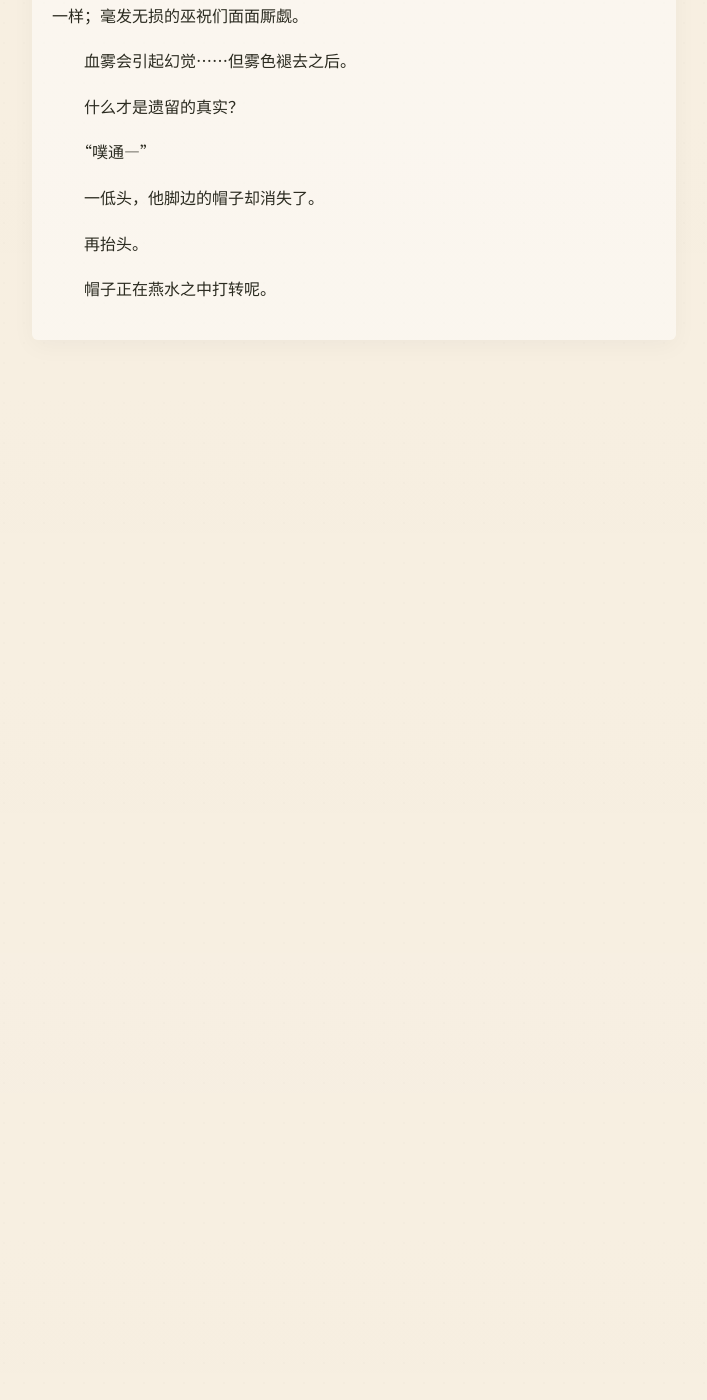
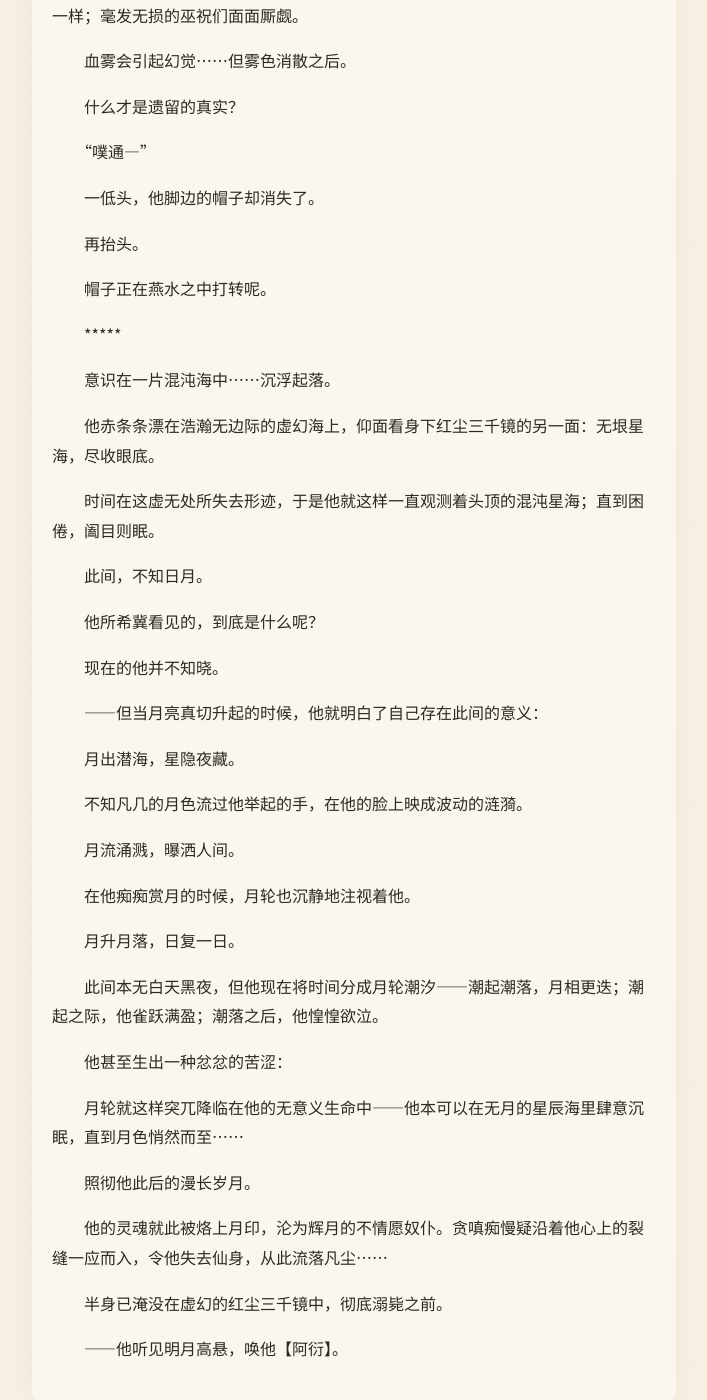
Before and after one commit to LotusSaverin/TheLeaf-BorneDream, a Jekyll site: the page built from chapter-07.md, in a window 1280 px wide and 1400 px high, scrolled down 3247 px. Shown: the whole window, without its empty margins (286-993 px from the left). Built offline with Jekyll 4.4.1, drawn with Linux system fonts in a browser that asks for light colours; some web fonts are replaced; our own code applies the rules of GitHub Pages for plain Markdown files; before the commit the page ends 3587 px from its top, so only the background shows below that.

Commit message:
Fix typos and add new content in chapter-07

```diff
--- a/chapter-07.md
+++ b/chapter-07.md
@@ -106,7 +106,7 @@
 
 　　等君安发现自己重新恢复知觉的时候，血雾、小孩、尸体，全部像从来没出现过一样；毫发无损的巫祝们面面厮觑。
 
-　　血雾会引起幻觉……但雾色褪去之后。
+　　血雾会引起幻觉……但雾色消散之后。
 
 　　什么才是遗留的真实？
 
@@ -117,3 +117,43 @@
 　　再抬头。
 
 　　帽子正在燕水之中打转呢。
+
+　　*****
+
+　　意识在一片混沌海中……沉浮起落。
+
+　　他赤条条漂在浩瀚无边际的虚幻海上，仰面看身下红尘三千镜的另一面：无垠星海，尽收眼底。
+
+　　时间在这虚无处所失去形迹，于是他就这样一直观测着头顶的混沌星海；直到困倦，阖目则眠。
+
+　　此间，不知日月。
+
+　　他所希冀看见的，到底是什么呢？
+
+　　现在的他并不知晓。
+
+　　——但当月亮真切升起的时候，他就明白了自己存在此间的意义：
+
+　　月出潜海，星隐夜藏。
+
+　　不知凡几的月色流过他举起的手，在他的脸上映成波动的涟漪。
+
+　　月流涌溅，曝洒人间。
+
+　　在他痴痴赏月的时候，月轮也沉静地注视着他。
+
+　　月升月落，日复一日。
+
+　　此间本无白天黑夜，但他现在将时间分成月轮潮汐——潮起潮落，月相更迭；潮起之际，他雀跃满盈；潮落之后，他惶惶欲泣。
+
+　　他甚至生出一种忿忿的苦涩：
+
+　　月轮就这样突兀降临在他的无意义生命中——他本可以在无月的星辰海里肆意沉眠，直到月色悄然而至……
+
+　　照彻他此后的漫长岁月。
+
+　　他的灵魂就此被烙上月印，沦为辉月的不情愿奴仆。贪嗔痴慢疑沿着他心上的裂缝一应而入，令他失去仙身，从此流落凡尘……
+
+　　半身已淹没在虚幻的红尘三千镜中，彻底溺毙之前。
+
+　　——他听见明月高悬，唤他【阿衍】。
```
